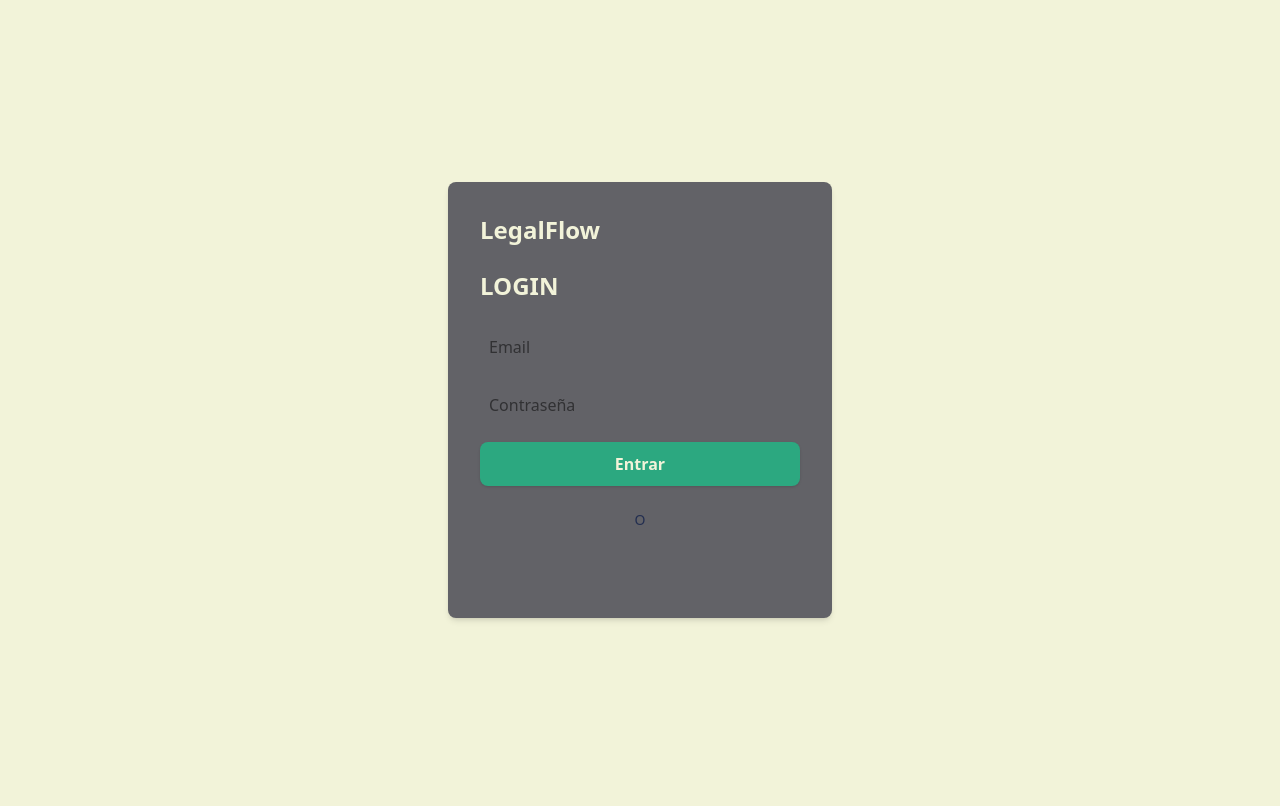
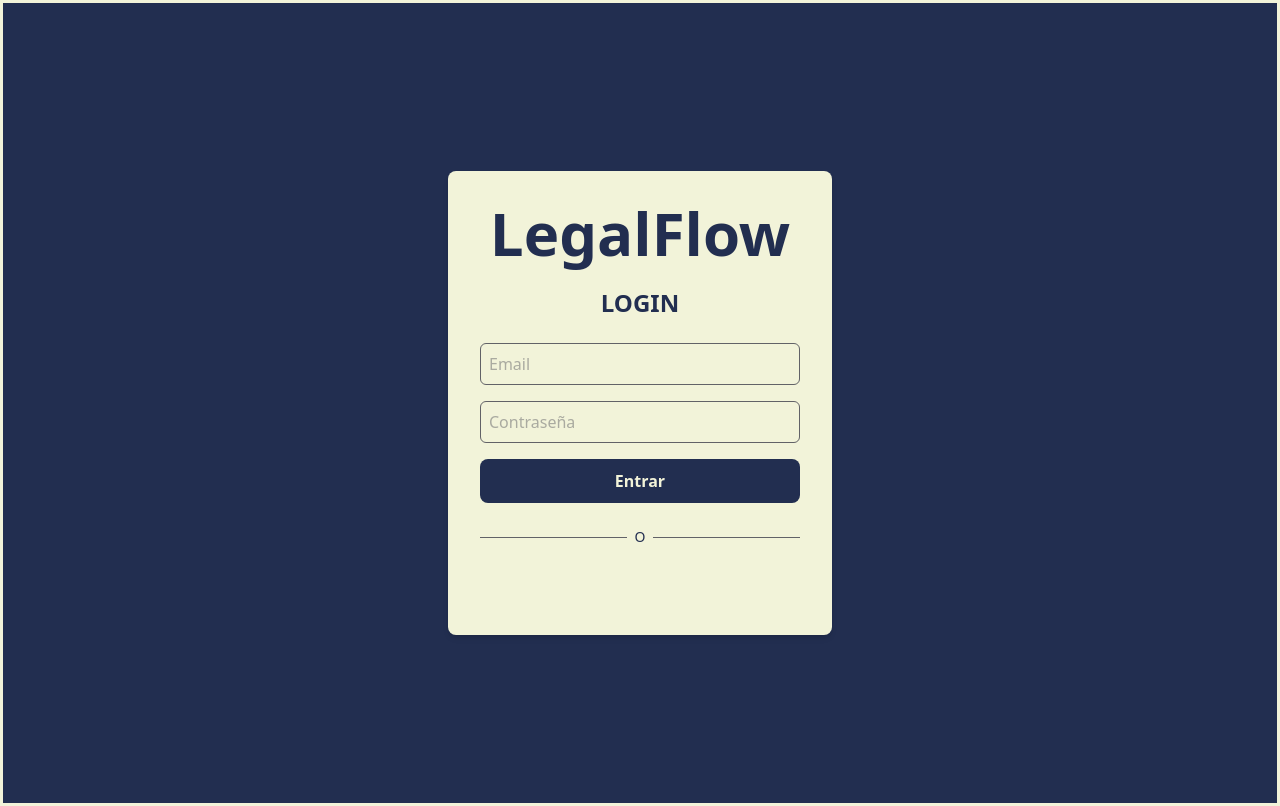
Before and after one commit to kbarnasthpol/legalflow-web, a Next.js app: page /login in a window 1280 px wide. Built offline with nearby package versions, Linux system fonts and the light colour scheme; no server answers.

Commit message:
Sidebar finalizada, movimientos con hover, animaciones, colores, etc

```diff
--- a/src/app/dashboard/page.tsx
+++ b/src/app/dashboard/page.tsx
@@ -68,7 +68,7 @@ const [stats, setStats] = useState({ clientes: 0, casos: 0, recaudado: 0 })
         <h1 className="text-2xl font-bold text-black">MIS CLIENTES</h1>
 
         {/* Este botón hace la magia */}
-        <Button variant="success"
+        <Button variant="primary"
           onClick={() => router.push('/dashboard/clientes/nuevo')}>
           + AGREGAR CLIENTE NUEVO
         </Button>
--- a/src/app/globals.css
+++ b/src/app/globals.css
@@ -20,6 +20,8 @@ body {
   background-color: var(--color-beige);
   color: var(--color-beige);
   font-family: var(--font-sans);
+  border-width: 3px;
+  border-style: dotted;
 }
 @keyframes wave {
   0%   { transform: rotate(0deg); }
--- a/src/app/login/page.tsx
+++ b/src/app/login/page.tsx
@@ -31,25 +31,25 @@ export default function LoginPage() {
   }
 
   return (
-    <main className="flex min-h-screen flex-col items-center justify-center p-24">
-      <div className="bg-gris p-8 rounded-lg shadow-md w-96 text-black">
-        <h1 className="text-beige text-2xl font-bold mb-6">LegalFlow</h1>
-          <h1 className="text-beige text-2xl font-bold mb-6">LOGIN</h1>
+    <main className="flex min-h-screen flex-col items-center justify-center p-24 bg-azul">
+      <div className="bg-beige p-8 rounded-lg shadow-md w-96 text-gris ">
+        <h1 className="text-azul text-6xl font-bold mb-6 flex items-center justify-center">LegalFlow</h1>
+          <h1 className="text-azul text-2xl font-bold mb-6 flex items-center justify-center">LOGIN</h1>
 
         <form onSubmit={handleLogin} className="flex flex-col gap-4">
           <Input
             type="email"
             placeholder="Email"
-           className="border border-gris focus:border-beige focus:ring-1 focus:ring-beige outline-none p-2 rounded-md"
+           className="border border-azul focus:border-azul focus:ring-1 focus:ring-azul outline-none p-2 rounded-md"
             onChange={(e) => setEmail(e.target.value)} // Captura lo que escribís
           />
           <Input
             type="password"
             placeholder="Contraseña"
-            className="border border-gris focus:border-beige focus:ring-1 focus:ring-beige outline-none p-2 rounded-md"
+            className="border border-azul focus:border-azul focus:ring-1 focus:ring-azul outline-none p-2 rounded-md"
             onChange={(e) => setPassword(e.target.value)}
           />
-          <Button type="submit" variant='success'>Entrar</Button>
+          <Button type="submit" variant='primary'>Entrar</Button>
         </form>
         <div className="mt-6 flex flex-col items-center gap-4">
   <div className="flex items-center w-full gap-2">
--- a/src/components/layout/Sidebar.tsx
+++ b/src/components/layout/Sidebar.tsx
@@ -27,12 +27,12 @@ export default function Sidebar() {
   return (
     <div className="w-64 bg-azul h-screen text-beige p-4 fixed left-0 top-0 flex flex-col font-lexend">
       {/* Logo / Título */}
-      <div className="mb-10 p-2 text-2xl font-bold border-b border-gris text-beige">
+      <div className="mb-10 p-2 text-2xl font-bold border-b border-gris text-beige text-center">
         LEGALFLOW
       </div>
 
       {/* Navegación Principal */}
-      <nav className="space-y-2 flex-1">
+      <nav className="space-y-2 flex-1 ">
         {menuItems.map((item) => (
           <SidebarItem
             key={item.name}
@@ -49,7 +49,7 @@ export default function Sidebar() {
         {/* Ítem de Configuración con engranaje giratorio */}
         <Link
           href="/dashboard/configuracion"
-          className={`group flex items-center justify-between p-3 rounded-lg transition-all duration-300  ${
+          className={`group flex items-center justify-between p-3 rounded-lg transition-all duration-300   ${
             pathname === '/dashboard/configuracion'
               ? 'bg-dorado text-azul shadow-lg shadow-gris '
               : 'hover:bg-beige hover:text-azul text-beige'
--- a/src/components/ui/Button.tsx
+++ b/src/components/ui/Button.tsx
@@ -26,7 +26,7 @@ export default function Button({
 
   // Variantes usando tu paleta personalizada
  const variants = {
-    primary: "bg-azul text-beige hover:bg-beige shadow-sm hover:text-azul hover:border-azul",
+    primary: "bg-azul text-beige hover:bg-dorado shadow-azul hover:text-azul hover:border-azul",
     success: "bg-esmeralda text-beige hover:border-beige shadow-sm",
     danger: "bg-coral text-beige hover:border-gris shadow-sm",
     outline: "border-2 border-gris text-gris hover:bg-beige bg-beige hover:text-beige"
--- a/src/components/ui/sidebar-flecha.tsx
+++ b/src/components/ui/sidebar-flecha.tsx
@@ -13,13 +13,13 @@ export default function SidebarItem({ href, icon: Icon, label, isActive }: Sideb
   return (
     <Link
       href={href}
-      className={`group flex items-center justify-between p-3 rounded-lg transition-all duration-300 ${
+      className={`group flex items-center justify-between p-3 rounded-lg transition-all duration-300  ${
         isActive
-          ? 'bg-dorado text-azul shadow-lg shadow-gris'
-          : 'hover:bg-beige hover:text-azul text-beige'
+          ? 'bg-dorado text-azul shadow-gris '
+          : 'hover:bg-beige hover:text-azul text-beige '
       }`}
     >
-      <div className="flex items-center gap-3 transition-transform duration-200 group-hover:translate-x-[5px]">
+      <div className="flex items-center gap-3 transition-transform duration-200 group-hover:translate-x-[5px] ">
         <Icon size={20} />
         <span className="font-medium uppercase tracking-wider">{label}</span>
       </div>
```
